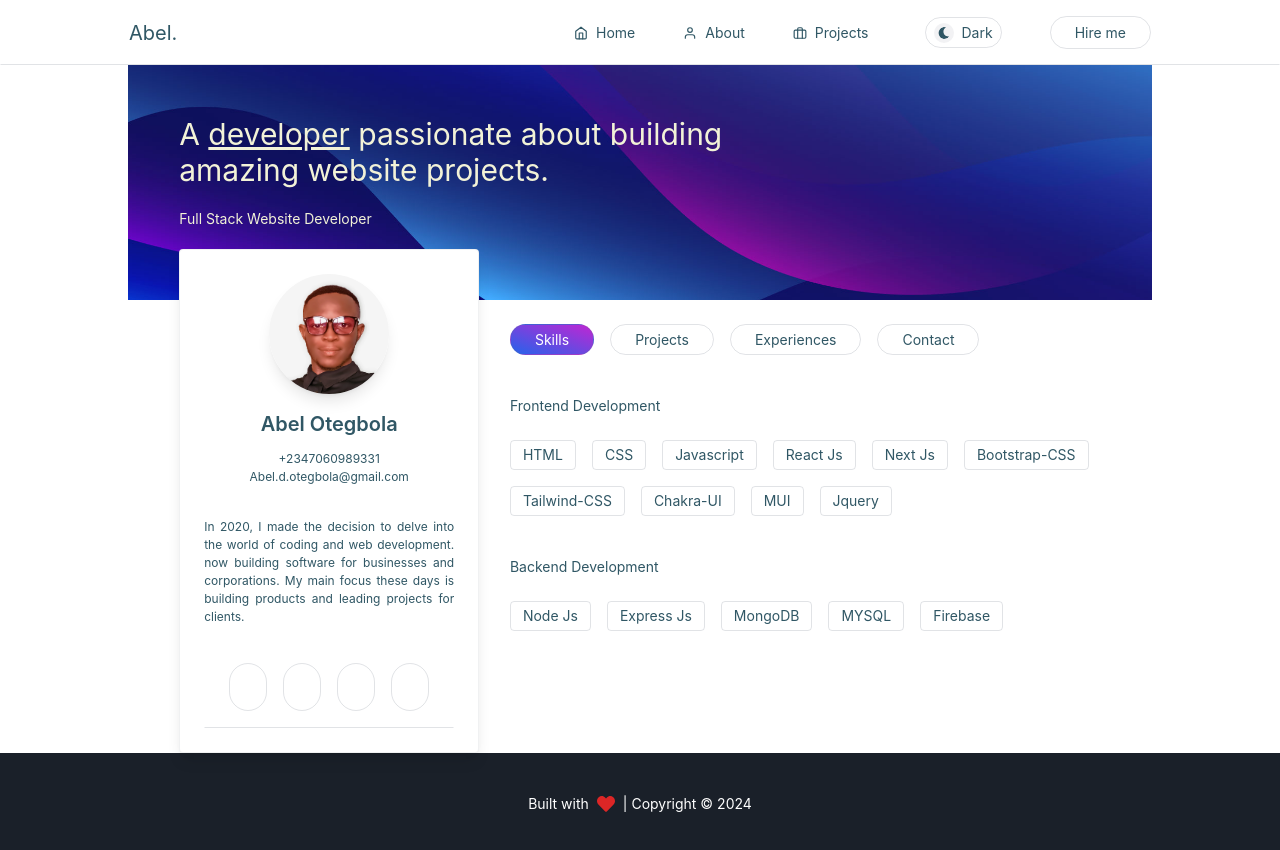
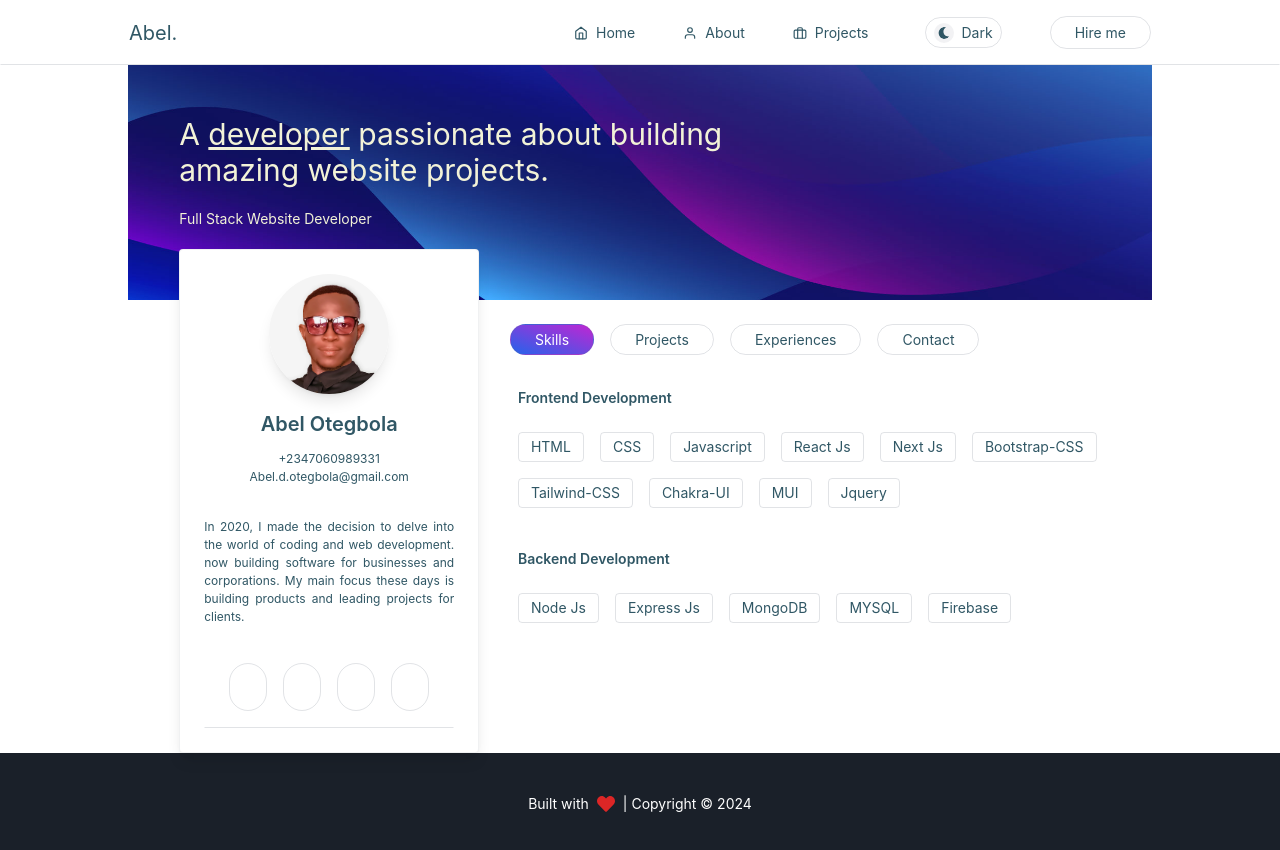
Before and after one commit to abel-otegbola/Portfolio, a Next.js app: page / in a window 1280 px wide. Shown: the top 850 px of the page. Built offline with nearby package versions, Linux system fonts and the light colour scheme; some icons are missing.

Commit message:
add padding to skills list

```diff
--- a/components/Skills.js
+++ b/components/Skills.js
@@ -3,8 +3,8 @@ const Skills = () => {
     const BackendSkills = [ "Node Js", "Express Js", "MongoDB", "MYSQL", "Firebase" ]
 
     return (
-        <div className="py-4">
-            <h3 className="pb-2 decoration-1 decoration-gray-700/[0.3] w-full" data-aos="fade-down">
+        <div className="p-2">
+            <h3 className="pb-2 decoration-1 font-semibold decoration-gray-700/[0.3] w-full" data-aos="fade-down">
                 Frontend Development
             </h3>
             <div data-testid="skills" className="flex flex-wrap gap-4 mb-6 py-4 text-sm" data-aos="fade-up">
@@ -15,7 +15,7 @@ const Skills = () => {
                 }
             </div>
 
-            <h3 className="pb-2 decoration-1 decoration-gray-700/[0.3] w-full" data-aos="fade-down">
+            <h3 className="pb-2 decoration-1 font-semibold decoration-gray-700/[0.3] w-full" data-aos="fade-down">
                 Backend Development
             </h3>
             <div data-testid="skills" className="flex flex-wrap gap-4 mb-6 py-4 text-sm" data-aos="fade-up">
```
